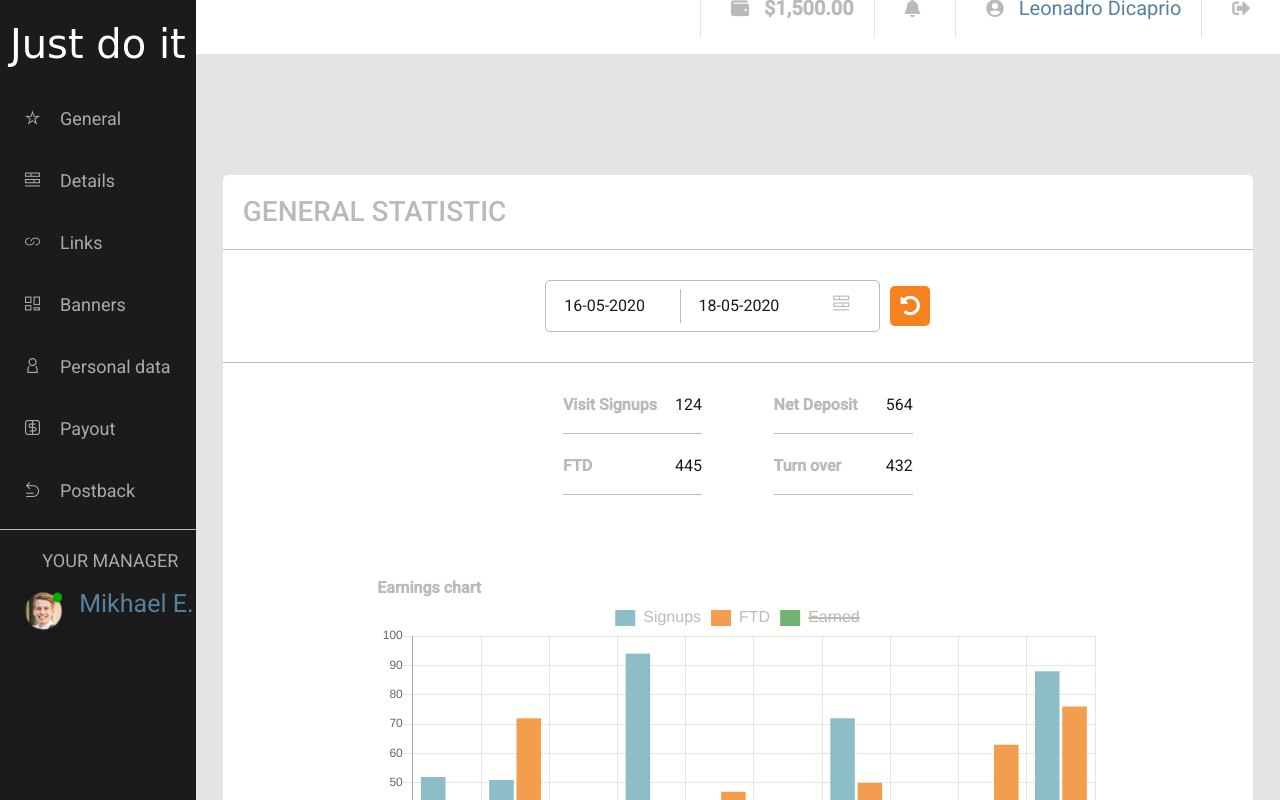
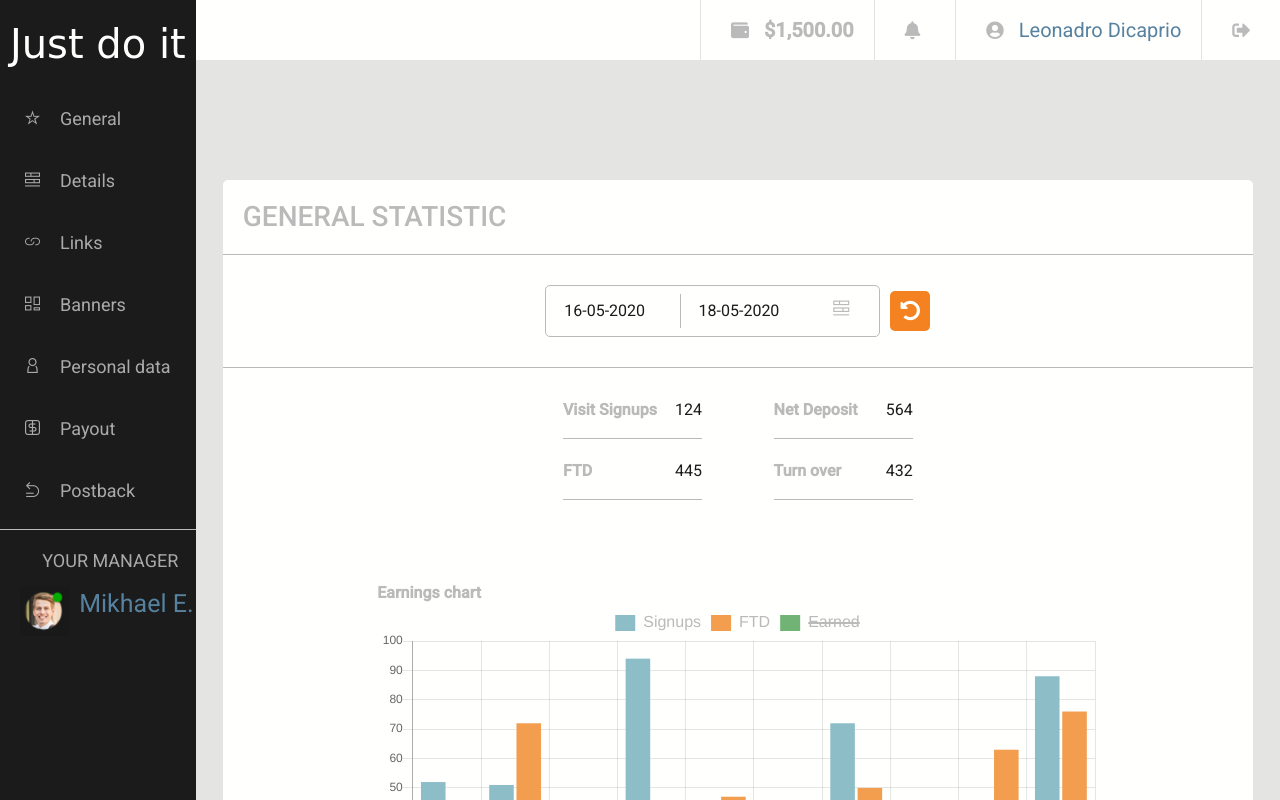
Before and after one commit to piotrwaloszek/Soloproject1, a website: page src/index.html in a window 1280 px wide. Drawn offline with nearby package versions, Linux system fonts and the light colour scheme; files that its build step writes are made by us from their sources; a web font is replaced by a local one.

Commit message:
Center top bar

```diff
--- a/src/sass/Sections/_top-bar.scss
+++ b/src/sass/Sections/_top-bar.scss
@@ -5,14 +5,25 @@
   justify-content: flex-end;
   background-color: $logo-color;
   margin: 0;
-  align-items: end;
-  max-height: 55px;
-  border-bottom: 1px solid #e3e3e3;;
+  align-items: center;
 
   .top-bar-amount{
     text-align: center;
+    font-weight: bolder;
+    margin-bottom: 0px;
   }
 
+  .top-bar-alerts{
+    margin-bottom: 0px;
+  }
+
+  .top-bar-login{
+    margin-bottom: 0px;
+  }
+
+  .top-bar-logout{
+    margin-bottom: 0px;
+  }
   p{
     margin-left: 5px;
     padding: 15px 15px;
@@ -46,8 +57,4 @@
   .top-bar-login:hover{
     cursor: pointer;
   }
-
-  .top-bar-amount{
-    font-weight: bolder;
-  }
 }
```
Also changed, not shown: docs/css/style.css, 1 other file.
